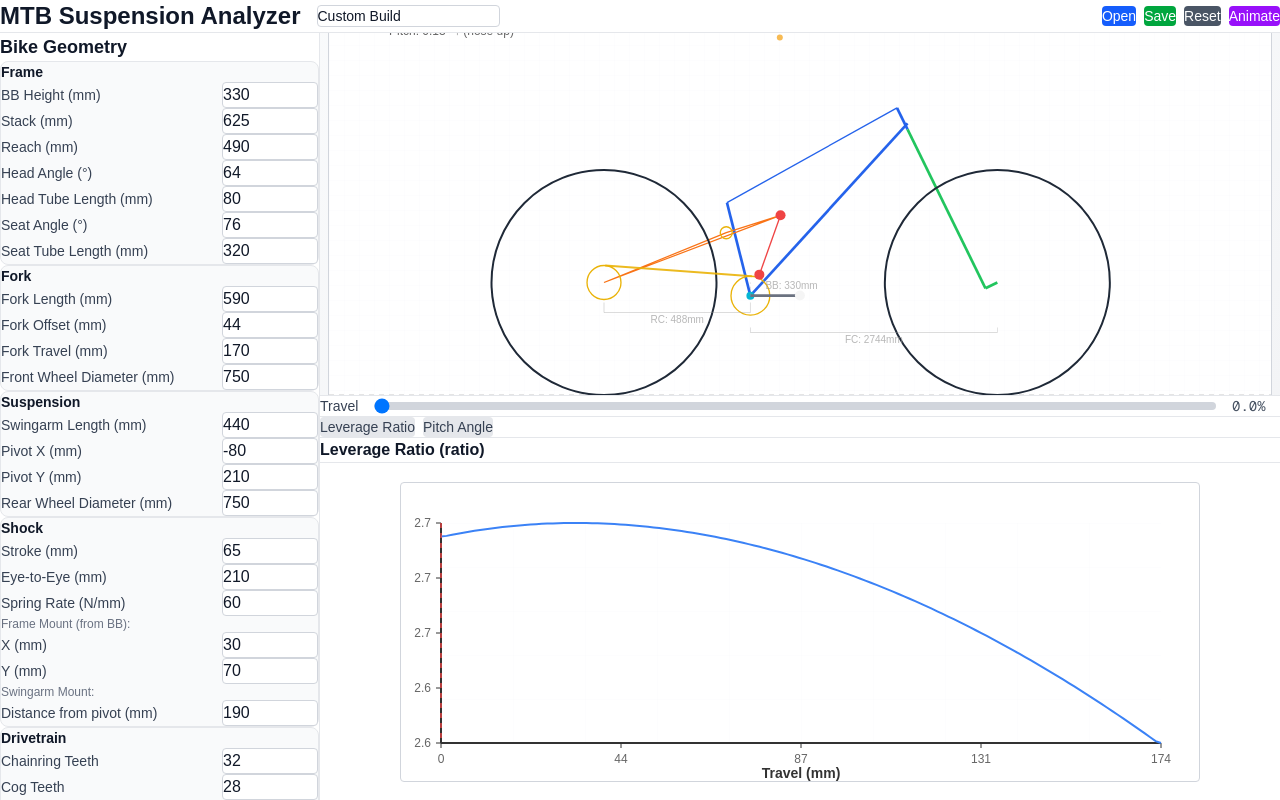
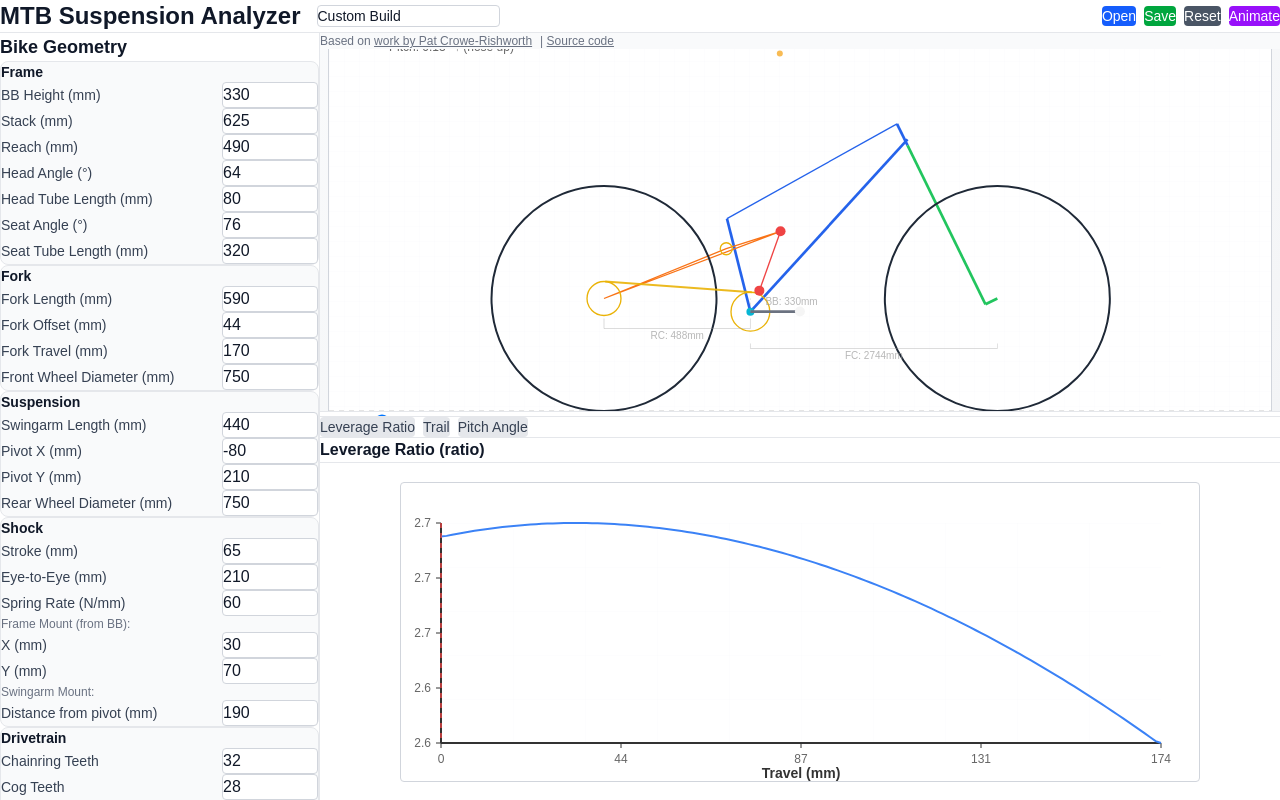
Before and after one commit to christiaanjs/mtb-suspension, a Next.js app: page / in a window 1280 px wide. Built offline with nearby package versions, Linux system fonts and the light colour scheme.

Commit message:
Correct graphs and attribution

```diff
--- a/app/page.tsx
+++ b/app/page.tsx
@@ -85,6 +85,31 @@ export default function Home() {
         <div className="flex-1 flex flex-col overflow-hidden">
           {/* Visualization */}
           <div className="flex-1 overflow-hidden">
+            {/* Attribution section */}
+            <div className="flex items-center gap-2 text-xs">
+              <span className="text-gray-500 dark:text-gray-400">
+                Based on{" "}
+                <a
+                  href="https://github.com/patcroris/MTB-suspension-App"
+                  target="_blank"
+                  rel="noopener noreferrer"
+                  className="underline hover:text-blue-600"
+                >
+                  work by Pat Crowe-Rishworth
+                </a>
+              </span>
+              <span className="text-gray-500 dark:text-gray-400">
+                |{" "}
+                <a
+                  href="https://github.com/christiaanjs/mtb-suspension"
+                  target="_blank"
+                  rel="noopener noreferrer"
+                  className="underline hover:text-blue-600"
+                >
+                  Source code
+                </a>
+              </span>
+            </div>
             <AnimationView
               geometry={viewModel.geometry}
               analysisResults={viewModel.analysisResults}
--- a/components/Graphs.tsx
+++ b/components/Graphs.tsx
@@ -296,7 +296,7 @@ export function GraphPanel({
     // { value: GraphType.PedalKickback, label: "Pedal Kickback" },
     // { value: GraphType.ChainGrowth, label: "Chain Growth" },
     // { value: GraphType.WheelRate, label: "Wheel Rate" },
-    // { value: GraphType.Trail, label: "Trail" },
+    { value: GraphType.Trail, label: "Trail" },
     { value: GraphType.PitchAngle, label: "Pitch Angle" },
   ];
 
--- a/components/visualization/Header.tsx
+++ b/components/visualization/Header.tsx
@@ -1,4 +1,21 @@
 import { DrawComponentProps } from "./types";
+import { KinematicState } from "@/lib/types";
+
+type NumericKeys<T> = {
+  [K in keyof T]: T[K] extends number ? K : never;
+}[keyof T];
+
+const metricLabelDpUnit: [
+  NumericKeys<KinematicState>,
+  string,
+  number,
+  string,
+][] = [
+  ["travelMM", "Travel", 1, " mm"],
+  ["leverageRatio", "LR", 2, ""],
+  //   ["antiSquat", "AS", 0, "%"],
+  //   ["antiRise", "AR", 0, "%"],
+];
 
 export const Header = ({
   conversion: { padding },
@@ -13,9 +30,12 @@ export const Header = ({
       fill="#1f2937"
       className="dark:fill-white"
     >
-      Travel: {state.travelMM.toFixed(1)} mm | LR:{" "}
-      {state.leverageRatio.toFixed(2)} | AS: {state.antiSquat.toFixed(0)}% | AR:{" "}
-      {state.antiRise.toFixed(0)}%
+      {metricLabelDpUnit
+        .map(
+          ([key, label, dp, unit]) =>
+            `${label}: ${state[key].toFixed(dp)}${unit}`,
+        )
+        .join(" | ")}
     </text>
     {/* Pitch angle indicator */}
     <text
```
